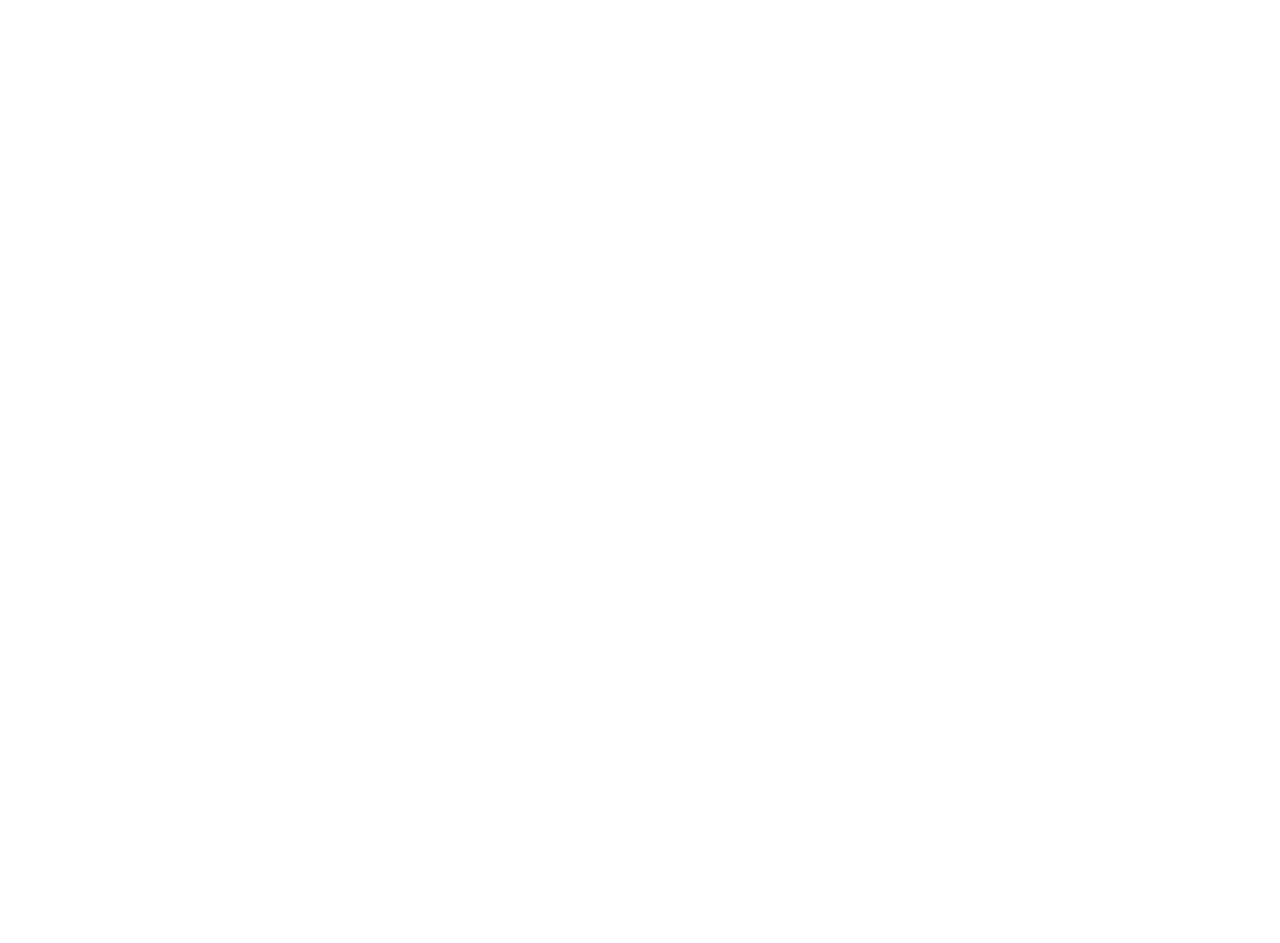
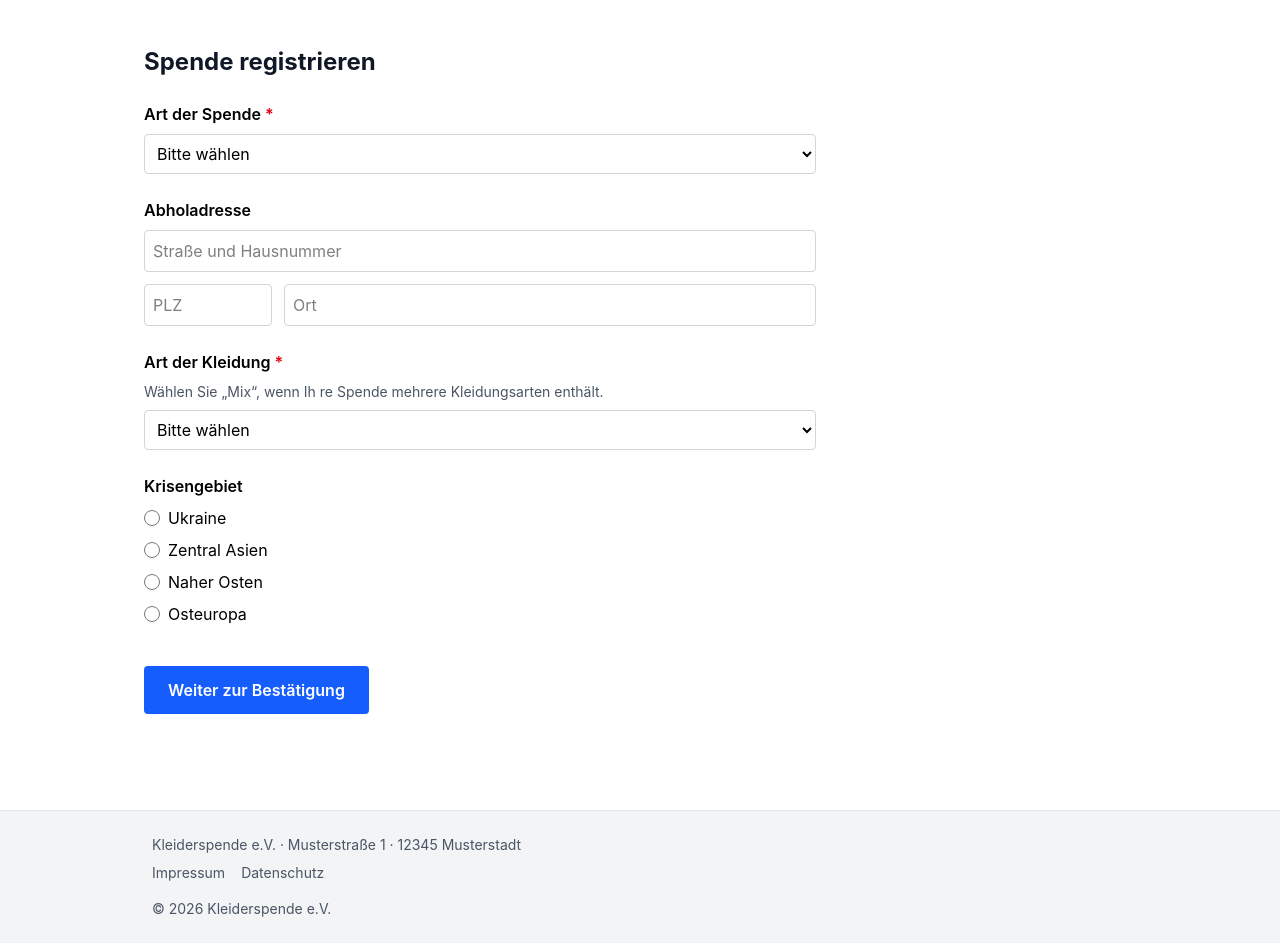
Before and after one commit to michaelgerloffde/Kleiderspende-Webapp, a React (Vite) app: page / in a window 1280 px wide. Shown: the part 420-1363 px from the top of the page. Before the commit the page ends 800 px from the top, so only its background shows below. Built offline with nearby package versions, Linux system fonts and the light colour scheme.

Commit message:
implementing drop-down & optionfield in Spendenfomular + integrating pre-defined list options

```diff
--- a/src/App.jsx
+++ b/src/App.jsx
@@ -1,7 +1,8 @@
 import Header from './Header'
 import Hero from "./Hero"
 import Footer from "./Footer"
-
+import Bestaetigung from './Bestaetigung'
+import Spendenformular from "./Spendenformular"
 
 import { kleidungsarten, krisengebiete } from './Listen'
 
@@ -10,7 +11,13 @@
   return (
     <div>
       <Header />
-      <Hero />
+      <main>
+        <Hero />
+        <Spendenformular />
+
+      </main>
+      <Footer />
+
       <div>
 
       </div>
--- a/src/Listen.js
+++ b/src/Listen.js
@@ -1,15 +1,18 @@
 export const kleidungsarten = [
   "Jacken und Mäntel",
+  "Oberteile",
   "Hosen",
-  "Oberteile",
   "Schuhe",
-  "Kinderkleidung"
+  "Kinderkleidung",
+  "Mix",
+  "Sonstige"
 ]
 
 export const krisengebiete = [
-  "Region Nord",
-  "Region Ost",
-  "Region Süd"
+  "Ukraine",
+  "Zentral Asien",
+  "Naher Osten",
+  "Osteuropa",
 ]
 
 export const geschaeftsstellen = [
--- a/src/Spendenformular.jsx
+++ b/src/Spendenformular.jsx
@@ -1,15 +1,21 @@
+import { kleidungsarten, krisengebiete } from "./Listen";
+
 function Spendenformular() {
   return (
     <section id="formular" className="max-w-5xl mx-auto px-4 py-12">
-      <h2 className="text-2xl font-bold text-gray-900 mb-6">Spende registrieren</h2>
+      <h2 className="text-2xl font-bold text-gray-900 mb-6">
+        Spende registrieren
+      </h2>
 
       <form className="max-w-2xl">
-
         <div className="mb-6">
           <label htmlFor="spendenart" className="block font-semibold mb-2">
             Art der Spende <span className="text-red-600">*</span>
           </label>
-          <select id="spendenart" className="w-full border border-gray-300 rounded p-2">
+          <select
+            id="spendenart"
+            className="w-full border border-gray-300 rounded p-2"
+          >
             <option value="">Bitte wählen</option>
             <option value="uebergabe">Übergabe in der Geschäftsstelle</option>
             <option value="abholung">Abholung durch Sammelfahrzeug</option>
@@ -42,23 +48,52 @@
           </div>
         </div>
 
+
+
+        {/* Eingabe kleidungsart */}
         <div className="mb-6">
           <label htmlFor="kleidungsart" className="block font-semibold mb-2">
             Art der Kleidung <span className="text-red-600">*</span>
           </label>
-          <select id="kleidungsart" className="w-full border border-gray-300 rounded p-2">
+          {/*Hinweis für häufigsten Use-Case*/}
+
+          <p className="text-sm text-gray-600 mb-2">
+            Wählen Sie „Mix“, wenn Ih re Spende mehrere Kleidungsarten enthält.
+          </p>
+
+          <select
+            id="kleidungsart"
+            className="w-full border border-gray-300 rounded p-2"
+          >
             <option value="">Bitte wählen</option>
+
+            {/* Einbetten der Auswahlmöglichkeiten kleidungsart*/}
+            {kleidungsarten.map((art) => (
+              <option key={art} value={art}>
+                {art}
+              </option>
+            ))}
           </select>
         </div>
 
-        <div className="mb-8">
-          <label htmlFor="krisengebiet" className="block font-semibold mb-2">
-            Krisengebiet
-          </label>
-          <select id="krisengebiet" className="w-full border border-gray-300 rounded p-2">
-            <option value="">Keine Präferenz</option>
-          </select>
-        </div>
+
+
+            {/* Eingabe Krisengebiet - Fieldset statt div */}
+        <fieldset className="mb-8">
+          <legend className="block font-semibold mb-2">Krisengebiet</legend>
+          {krisengebiete.map((gebiet) => (
+            <div key={gebiet} className="flex items-center gap-2 mb-2">
+              <input
+                id={gebiet}
+                type="radio"
+                name="krisengebiet"
+                value={gebiet}
+                className="w-4 h-4"
+              />
+              <label htmlFor={gebiet}>{gebiet}</label>
+            </div>
+          ))}
+        </fieldset>
 
         <button
           type="submit"
@@ -66,10 +101,9 @@
         >
           Weiter zur Bestätigung
         </button>
-
       </form>
     </section>
-  )
+  );
 }
 
-export default Spendenformular
+export default Spendenformular;
```
Also changed, not shown: 1 other file (tests, documents, lock files or other folders).
